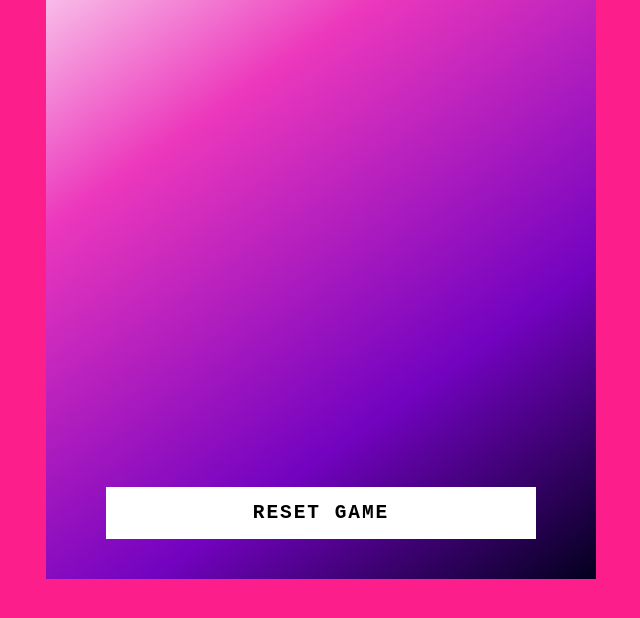
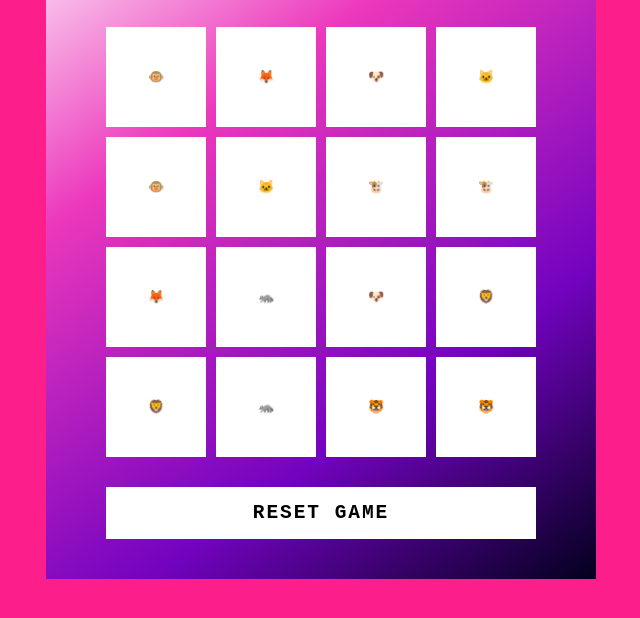
Before and after one commit to GranadoThiago/Jogo-da-Memoria, a plain HTML site: page index.html in a window 1280 px wide. Shown: the part 154-772 px from the top of the page, without its empty margins (319-959 px from the left). Drawn offline with Linux system fonts and the light colour scheme.

Commit message:
Criando os cards dinamicamente

```diff
--- a/src/scripts/engine.js
+++ b/src/scripts/engine.js
@@ -0,0 +1,31 @@
+const emojis = [
+    "🐱",
+    "🐱",
+    "🦝",
+    "🦝",
+    "🦊",
+    "🦊",
+    "🐶",
+    "🐶",
+    "🐵",
+    "🐵",
+    "🦁",
+    "🦁",
+    "🐯",
+    "🐯",
+    "🐮",
+    "🐮",
+];
+
+let openCards = []
+
+// Função para misturar os emojis
+let shuffleEmojis = emojis.sort(() => (Math.random() > 0.5 ? 2 : -1));
+
+// Desenhando os cards na tela
+for (let i = 0; i < emojis.length; i++){
+    let box = document.createElement("div");
+    box.className = "item";
+    box.innerHTML = shuffleEmojis[i]
+    document.querySelector(".game").appendChild(box);
+}
--- a/src/styles/main.css
+++ b/src/styles/main.css
@@ -4,6 +4,7 @@ body{
     align-items: center;
     min-height: 100vh;
     background: #fc1e8a;
+    user-select: none;
 }
 
 .conteiner{
@@ -51,7 +52,7 @@ h2{
     transform-style: preserve-3d;
     perspective: 500px;
 }
-url(https://web.dio.me/lab/criando-um-jogo-da-memoria-com-emojis/learning/a9e81392-94de-47d1-8a65-9fb225ce5018?back%3D%2Ftrack%2Fcoding-future-front-end-do-zero)
+
 .item{
     position: relative;
     width: 100px;
```
